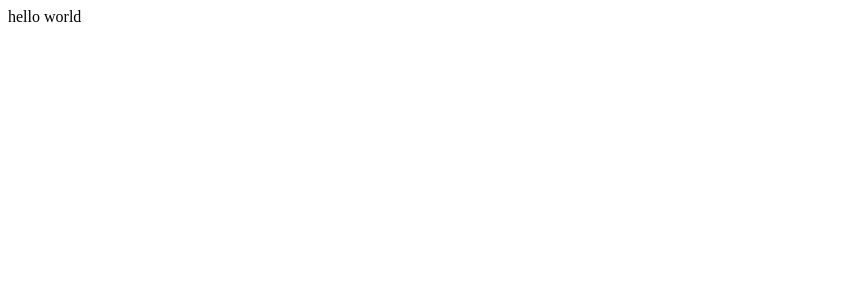
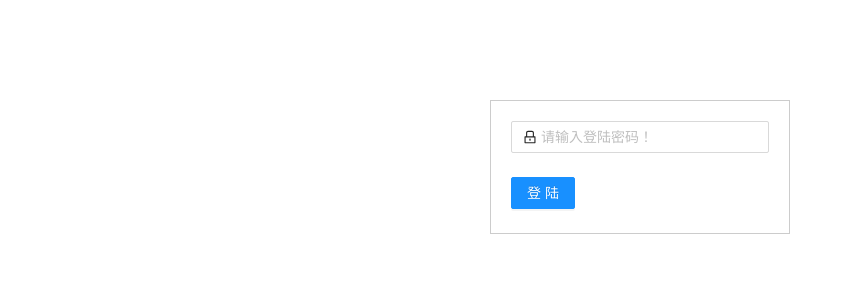
Before and after one commit to hongjietao/learn-ts-frontend-project, a React (Create React App) app: page / in a window 1280 px wide. Shown: the top 300 px of the page, without its empty margins (0-845 px from the left). Built offline with nearby package versions, Linux system fonts and the light colour scheme.

Commit message:
init submit page

```diff
--- a/package.json
+++ b/package.json
@@ -10,6 +10,7 @@
     "@types/node": "^12.20.4",
     "@types/react": "^17.0.2",
     "@types/react-dom": "^17.0.1",
+    "antd": "^4.13.0",
     "react": "^17.0.1",
     "react-dom": "^17.0.1",
     "react-scripts": "4.0.3",
--- a/src/App.tsx
+++ b/src/App.tsx
@@ -1,6 +1,43 @@
 import React, { FC } from "react";
+import { Form, Input, Button } from "antd";
+import { LockOutlined } from "@ant-design/icons";
+import "./login.css";
 
-const App: FC = () => {
-  return <div>hello world</div>;
+interface Props {
+  form: any;
+}
+
+const NormalLoginForm: FC<Props> = () => {
+  const onFinish = (values: any) => {
+    console.log("Received values of form: ", values);
+  };
+
+  return (
+    <div className="login-page">
+      <Form
+        name="normal_login"
+        initialValues={{ remember: true }}
+        onFinish={onFinish}
+      >
+        <Form.Item
+          name="password"
+          rules={[{ required: true, message: "请输入登陆密码!" }]}
+        >
+          <Input
+            prefix={<LockOutlined />}
+            type="password"
+            placeholder="请输入登陆密码！"
+          />
+        </Form.Item>
+
+        <Form.Item>
+          <Button type="primary" htmlType="submit">
+            登陆
+          </Button>
+        </Form.Item>
+      </Form>
+    </div>
+  );
 };
-export default App;
+
+export default NormalLoginForm;
--- a/src/index.tsx
+++ b/src/index.tsx
@@ -1,5 +1,6 @@
 import React from "react";
 import ReactDOM from "react-dom";
 import App from "./App";
+import 'antd/dist/antd.css';
 
-ReactDOM.render(<App />, document.getElementById("root"));
+ReactDOM.render(<App form={{}}/>, document.getElementById("root"));
--- /dev/null
+++ b/src/login.css
@@ -0,0 +1,6 @@
+.login-page {
+  width: 300px;
+  padding: 20px 20px 0 20px;
+  margin: 100px auto;
+  border: 1px solid #ccc;
+}
```
Also changed, not shown: 2 other files (tests, documents, lock files or other folders).
